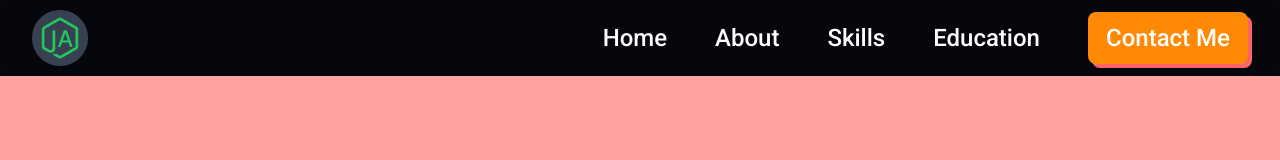
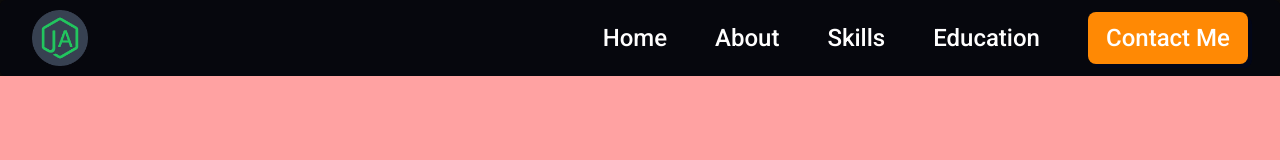
Before and after one commit to imashiksarkar/portfolio, a Next.js app: page / in a window 1280 px wide. Shown: the top 160 px of the page. Built offline with nearby package versions, Linux system fonts and the light colour scheme.

Commit message:
- fix. navbar

```diff
--- a/src/components/Navbar/index.tsx
+++ b/src/components/Navbar/index.tsx
@@ -4,7 +4,7 @@ import CtaButton from '@/components/CtaButton'
 
 const Navbar = () => {
   return (
-    <nav className='con flex items-center justify-between py-2.5 bg-slate-950/30 backdrop-blur-lg rounded-md text-white font-medium text-2xl'>
+    <nav className='con flex items-center justify-between py-2.5 bg-slate-950/30 backdrop-blur-xs rounded-md text-white font-medium text-2xl'>
       <Link href='/'>
         <Image
           src='/logo-200x200-compressed.png'
@@ -29,9 +29,7 @@ const Navbar = () => {
           <Link href='/#education'>education</Link>
         </li>
         <li>
-          <CtaButton href='/#contact' className='after:bg-red-400'>
-            contact me
-          </CtaButton>
+          <CtaButton href='/#contact'>contact me</CtaButton>
         </li>
       </ul>
     </nav>
```
